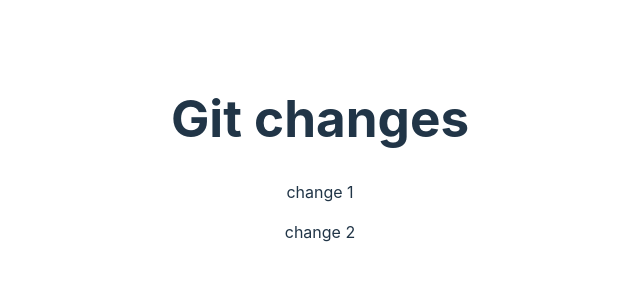
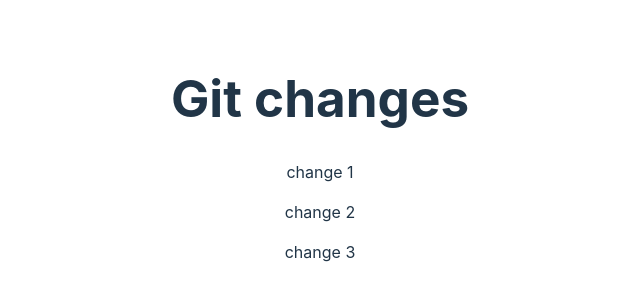
Before and after one commit to Danielooo/git-practice, a React (Vite) app: page / in a window 1280 px wide. Shown: the part 242-542 px from the top of the page, without its empty margins (320-960 px from the left). Built offline with nearby package versions, Linux system fonts and the light colour scheme.

Commit message:
change 3

```diff
--- a/src/App.jsx
+++ b/src/App.jsx
@@ -15,6 +15,8 @@
 
             <p>change 2</p>
 
+            <p>change 3</p>
+
         </>
     );
 }
```
